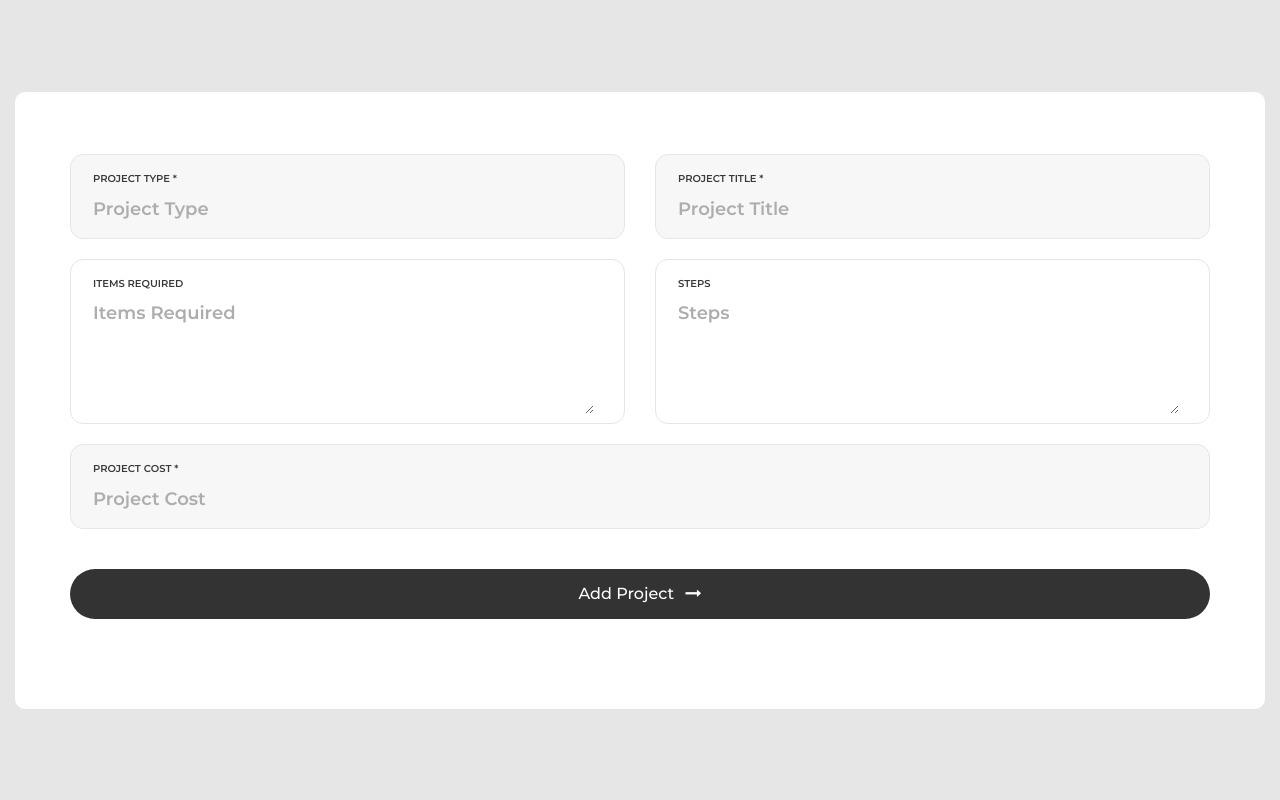
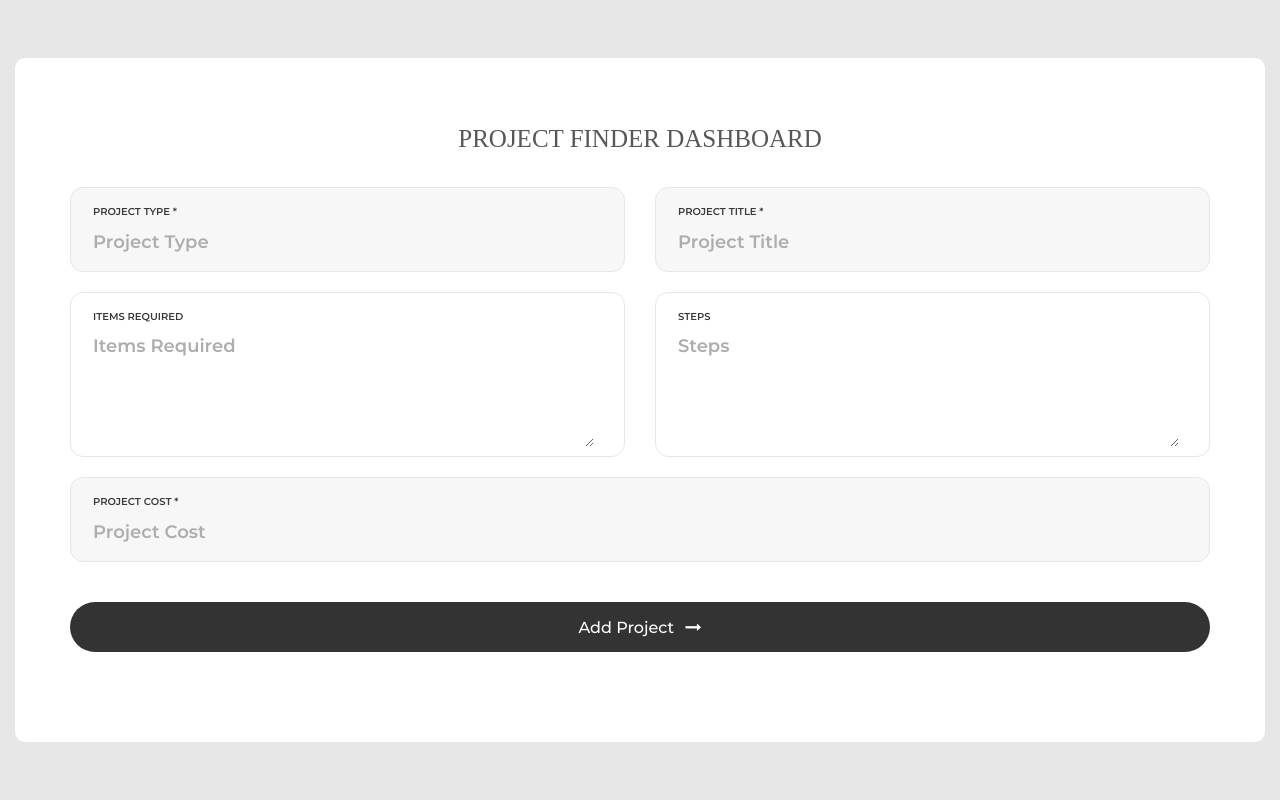
Before and after one commit to Melvin9/ProjectFinder-Dashboard, a PHP site: page /index.html in a window 1280 px wide. Run offline with PHP 8.4, Linux system fonts and the light colour scheme; some web fonts are replaced.

Commit message:
Title Updated

```diff
--- a/css/main.css
+++ b/css/main.css
@@ -205,11 +205,12 @@ iframe {
 
 .contact100-form-title {
   display: block;
+  font-family:  Montserrat-Black;
+  padding-bottom: 30px;
   width: 100%;
   font-size: 25px;
-  color: #333333;
+  color: #575757;
   text-align: center;
-  padding-bottom: 10px;
 }
 
 
--- a/index.html
+++ b/index.html
@@ -35,6 +35,9 @@
 	<div class="container-contact100">
 		<div class="wrap-contact100">
 			<form class="contact100-form validate-form" action="https://salty-plateau-61343.herokuapp.com/physics" method="POST">
+				<div class="contact100-form-title">
+					PROJECT FINDER DASHBOARD
+				</div>
 				<div class="wrap-input100 validate-input bg1 rs1-wrap-input100" data-validate="Enter Type">
 					<span class="label-input100">Project Type *</span>
 					<input class="input100" type="text" name="projectType" placeholder="Project Type">
```
